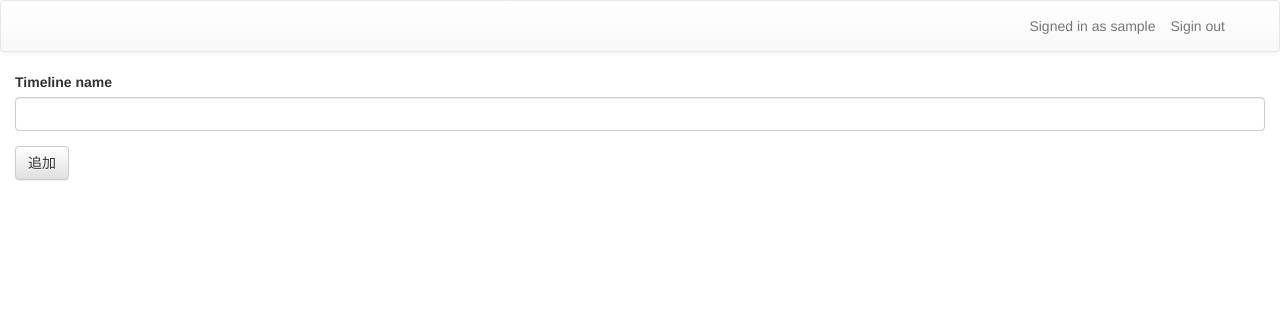
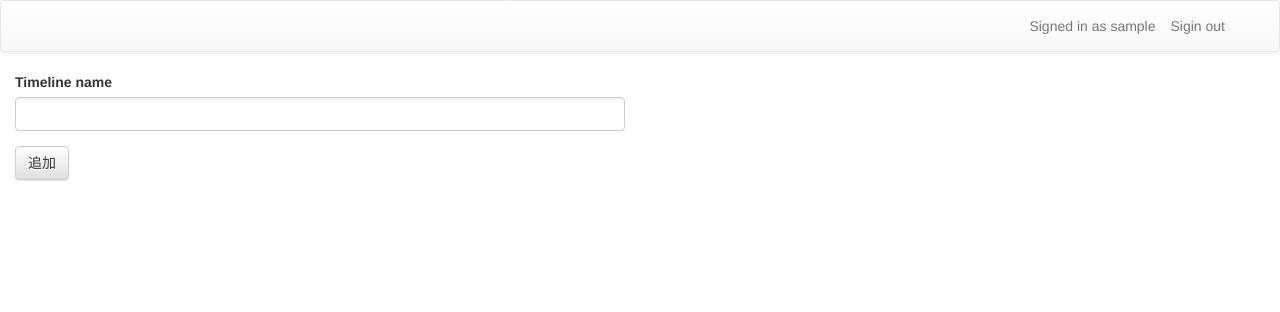
Before and after one commit to michitakaiida/biography, a Django app: page /new_timeline in a window 1280 px wide. Shown: the top 312 px of the page. Run offline with Django 3.2, Linux system fonts and the light colour scheme; the visitor is signed in with stand-in values (Sample User, id 1); some libraries are stand-ins or nearby versions.

Commit message:
* bootstrapの枠を変更

```diff
--- a/myhistory/templates/myhistory/timeline_new.html
+++ b/myhistory/templates/myhistory/timeline_new.html
@@ -4,10 +4,15 @@
 {% block content %}
 <div class="container-fluid">
 
-    <form method="POST" class="">{% csrf_token %}
-        {{ form | crispy }}
-        <button type="submit" class="save btn btn-default">追加</button>
-    </form>
+    <div class="row">
+        <div class="col-md-6">
+            <form method="POST" class="">{% csrf_token %}
+                {{ form | crispy }}
+                <button type="submit" class="save btn btn-default">追加</button>
+            </form>
+        </div>
+    </div>
+
 </div>
 
 {% endblock content %}
```
